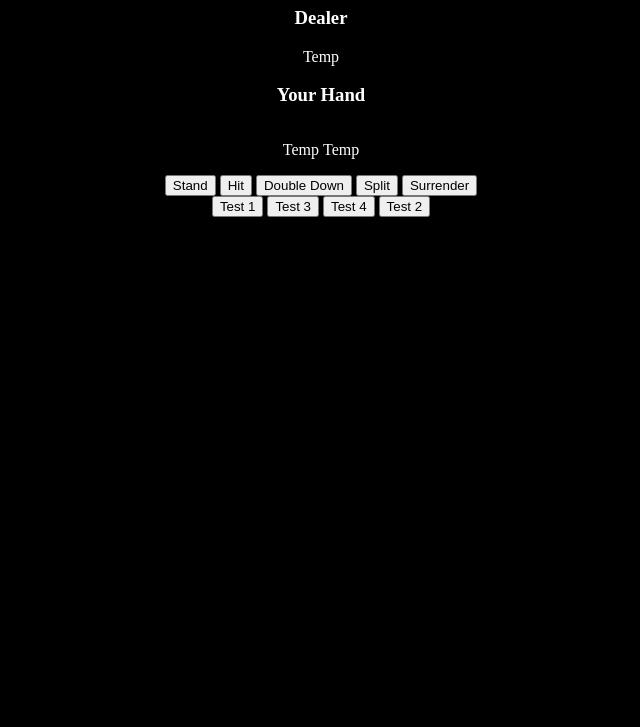
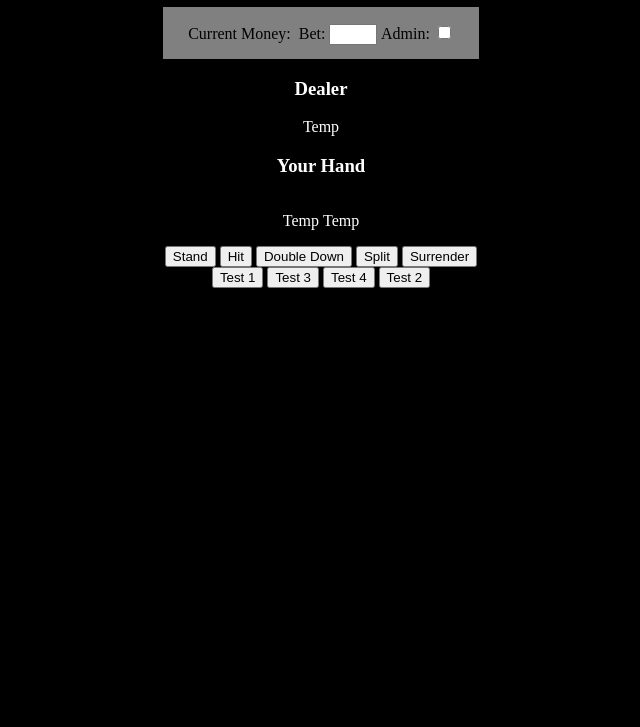
Before and after one commit to ScottWegley/BlackjackWebApp, a plain HTML site: page game.html in a window 1280 px wide. Shown: the part 73-800 px from the top of the page, without its empty margins (319-959 px from the left). Drawn offline with Linux system fonts and the light colour scheme.

Commit message:
added display for game details to game page, styled it

```diff
--- a/game.html
+++ b/game.html
@@ -10,6 +10,14 @@
 
 <body>
     <h1>Blackjack</h1>
+    <div id="gameDetails">
+        <p class="displayElement">Current Money: </p>
+        <p class="displayElement" id="playerMoney"></p>
+        <label class="displayElement">Bet: </label>
+        <input class="displayElement" type="number" id="inBet">
+        <label class="displayElement">Admin: </label>
+        <input class="displayElement" type="checkbox" id="chkAdmin">
+    </div>
     <h3>Dealer</h3>
     <div id="dealerSide">
         <div class="hand" id="dealerHand">
@@ -32,7 +40,6 @@
         <button id="btnSplit">Split</button>
         <button id="btnSurrender">Surrender</button>
     </div>
-
     <div class="admin" id="adminPanel">
         <button class="admin btnAdmin" id="btnAdmin1">Test 1</button>
         <button class="admin btnAdmin" id="btnAdmin3">Test 3</button>
--- a/src/data/game.css
+++ b/src/data/game.css
@@ -7,3 +7,19 @@ body {
 #playerSide .hand {
     display: inline-block;
 }
+
+.displayElement {
+    display: inline-block;
+}
+
+#gameDetails {
+    margin: auto;
+    background-color: gray;
+    width: 25%;
+    text-align: center;
+    color: black;
+}
+
+#inBet {
+    width: 12.5%;
+}
```
